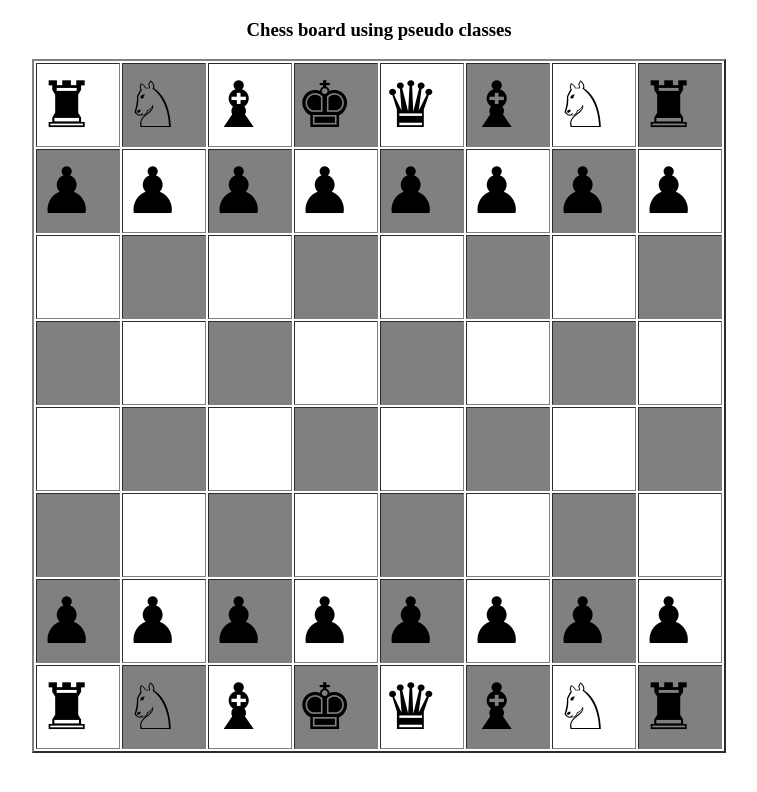
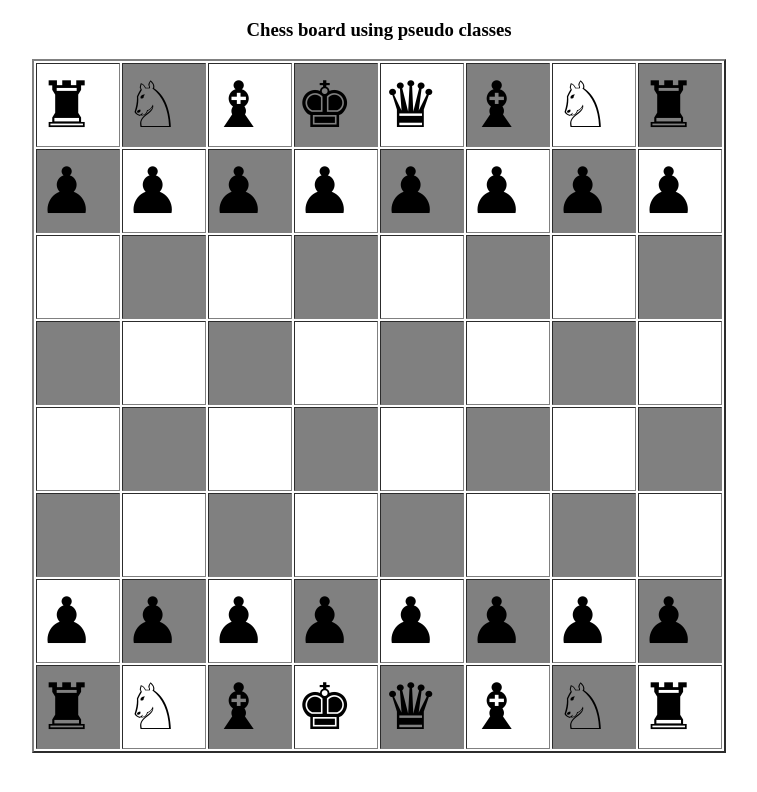
Before and after one commit to sushma-regidi/pseudoclasses, a plain HTML site: page index.html in a window 1280 px wide. Shown: the whole page, without its empty margins (261-1018 px from the left). Drawn offline with Linux system fonts and the light colour scheme.

Commit message:
Update index.html

```diff
--- a/index.html
+++ b/index.html
@@ -70,25 +70,26 @@
               <td class="box"  height="80" width="80"></td>
               </tr>
               <tr>
+            <td class="box" height="80" width="80">&#9823;</td>
             <td class="box-black" height="80" width="80">&#9823;</td>
            <td class="box" height="80" width="80">&#9823;</td>
            <td class="box-black" height="80" width="80">&#9823;</td>
-                <td class="box" height="80" width="80">&#9823;</td>
+          <td class="box"  height="80" width="80">&#9823;</td>
           <td class="box-black"  height="80" width="80">&#9823;</td>
          <td class="box"  height="80" width="80">&#9823;</td>
         <td class="box-black"  height="80" width="80">&#9823;</td>
-                <td class="box"  height="80" width="80">&#9823;</td>
          </tr>
      <tr>
-                  <td class="box" height="80" width="80">&#9820;</td>
-                  <td class="box-black" height="80" width="80">&#9816;</td>
-                  <td class="box" height="80" width="80">&#9821;</td>
-                  <td class="box-black" height="80" width="80">&#9818;</td>
-                  <td class="box"  height="80" width="80">&#9819;</td>
-                  <td class="box-black"  height="80" width="80">&#9821;</td>
-                  <td class="box"  height="80" width="80">&#9816;</td>
-                  <td class="box-black"  height="80" width="80">&#9820;</td>
+      <td class="box-black" height="80" width="80">&#9820;</td>
+      <td class="box" height="80" width="80">&#9816;</td>
+      <td class="box-black" height="80" width="80">&#9821;</td>
+      <td class="box" height="80" width="80">&#9818;</td>
+      <td class="box-black"  height="80" width="80">&#9819;</td>
+      <td class="box"  height="80" width="80">&#9821;</td>
+      <td class="box-black"  height="80" width="80">&#9816;</td>
+      <td class="box"  height="80" width="80">&#9820;</td>
       </tr>
+
 
 
 
```
Lines whose indentation alone changed are shown as unchanged.
